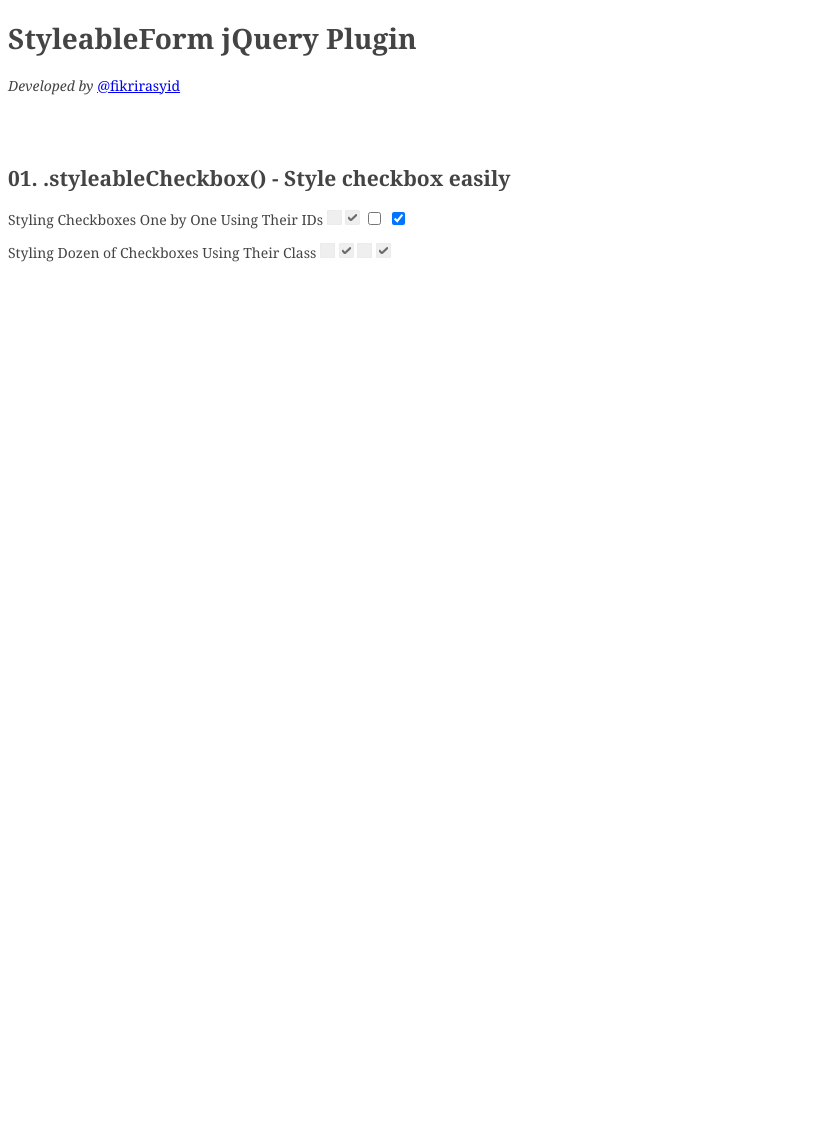
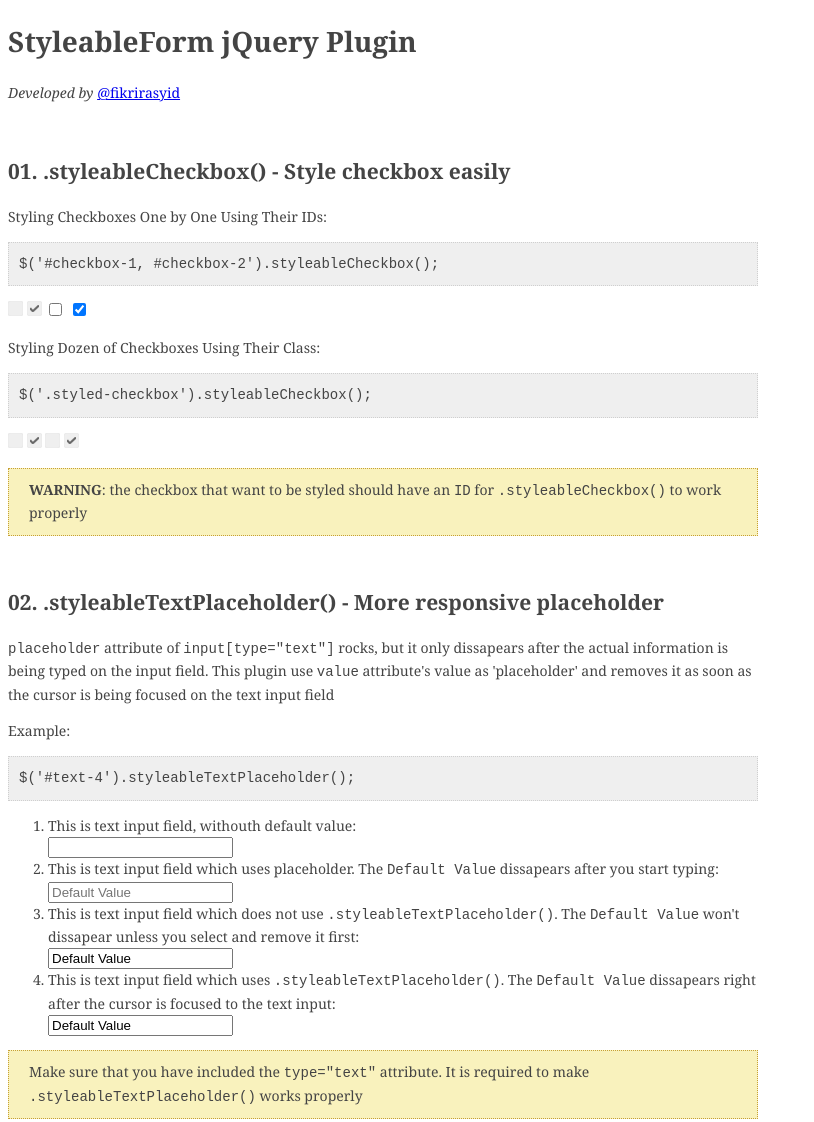
Before and after one commit to fikrirasyid/StyleableForm, a plain HTML site: page index.html in a window 1280 px wide. Shown: the whole page, without its empty margins (0-814 px from the left). Before the commit the page ends 800 px from the top, so only its background shows below. Drawn offline with Linux system fonts and the light colour scheme.

Commit message:
Adding description and example for .styleableTextPlaceholder()

```diff
--- a/index.html
+++ b/index.html
@@ -18,30 +18,64 @@
 
             // Heck Let's style dozen checkboxes in one hit
             $('.styled-checkbox').styleableCheckbox();
+
+            // Let's Make a more responsive text input placeholder
+            $('#text-4').styleableTextPlaceholder();
         });
     </script>
   </head>
   <body>
-    <form action="" method="post" id="styleable">
-        <h1>StyleableForm jQuery Plugin</h1>
-        <p><em>Developed by</em> <a href="http://twitter.com/fikrirasyid" title="Follow Fikri Rasyid on Twitter">@fikrirasyid</a></p>
-        <br><br>
+    <h1>StyleableForm jQuery Plugin</h1>
+    <p><em>Developed by</em> <a href="http://twitter.com/fikrirasyid" title="Follow Fikri Rasyid on Twitter">@fikrirasyid</a></p>
+
+    <form action="" method="post" id="styleable" class="desc">
         <h2>01. .styleableCheckbox() - Style checkbox easily</h2>
+        <p>Styling Checkboxes One by One Using Their IDs:</p>
+        <pre>$('#checkbox-1, #checkbox-2').styleableCheckbox();</pre>
         <p>
-            <label>Styling Checkboxes One by One Using Their IDs</label>
             <input type="checkbox" name="checkbox[]" id="checkbox-1" value="1">
             <input type="checkbox" name="checkbox[]" id="checkbox-2" value="2" checked="checked">
             <input type="checkbox" name="checkbox[]" id="checkbox-3" value="3">
             <input type="checkbox" name="checkbox[]" id="checkbox-4" value="4" checked="checked">
         </p>
 
+        <p>Styling Dozen of Checkboxes Using Their Class:</p>
+        <pre>$('.styled-checkbox').styleableCheckbox();</pre>
         <p>
-            <label>Styling Dozen of Checkboxes Using Their Class</label>
             <input type="checkbox" name="checkbox2[]" id="checkbox-5" class="styled-checkbox" value="1">
             <input type="checkbox" name="checkbox2[]" id="checkbox-6" class="styled-checkbox" value="2" checked="checked">
             <input type="checkbox" name="checkbox2[]" id="checkbox-7" class="styled-checkbox" value="3">
             <input type="checkbox" name="checkbox2[]" id="checkbox-8" class="styled-checkbox" value="4" checked="checked">
         </p>
+
+        <p class="attention"><strong>WARNING</strong>: the checkbox that want to be styled should have an <code>ID</code> for <code>.styleableCheckbox()</code> to work properly</p>
+
+        <h2>02. .styleableTextPlaceholder() - More responsive placeholder</h2>
+        <p><code>placeholder</code> attribute of <code>input[type="text"]</code> rocks, but it only dissapears after the actual information is being typed on the input field. This plugin use <code>value</code> attribute's value as 'placeholder' and removes it as soon as the cursor is being focused on the text input field </p>
+
+        <p>Example:</p>
+
+        <pre>$('#text-4').styleableTextPlaceholder();</pre>
+
+        <ol>
+            <li>
+                This is text input field, withouth default value:
+                <input type="text" id="text-1" name="text-1">
+            </li>
+            <li>
+                This is text input field which uses placeholder. The <code>Default Value</code> dissapears after you start typing:
+                <input type="text" id="text-2" name="text-2" placeholder="Default Value">
+            </li>
+            <li>
+                This is text input field which does not use <code>.styleableTextPlaceholder()</code>. The <code>Default Value</code> won't dissapear unless you select and remove it first:
+                <input type="text" id="text-3" name="text-3" value="Default Value">
+            </li>
+            <li>
+                This is text input field which uses <code>.styleableTextPlaceholder()</code>. The <code>Default Value</code> dissapears right after the cursor is focused to the text input:
+                <input type="text" id="text-4" name="text-4" value="Default Value">
+            </li>
+        </ol>
+        <p class="attention">Make sure that you have included the <code>type="text"</code> attribute. It is required to make <code>.styleableTextPlaceholder()</code> works properly</p>
     </form>
   </body>
 </html>
--- a/sass/screen.scss
+++ b/sass/screen.scss
@@ -33,4 +33,29 @@
 body{
 	font: 14px 'Georgia', serif;
 	color: #444;
+	line-height:1.6;
 }
+
+h2{
+	margin-top:50px;
+}
+
+.desc{
+	max-width: 750px;
+}
+
+input[type="text"]{
+	display:block;
+}
+
+pre{
+	background:#EFEFEF;
+	border:1px dotted #CFCFCF;
+	padding: 10px;
+}
+
+.attention{
+	background: #f9f2bd;
+	padding:10px 20px;
+	border:1px dotted #c6a035;
+}
```
Also changed, not shown: css/screen.css.
